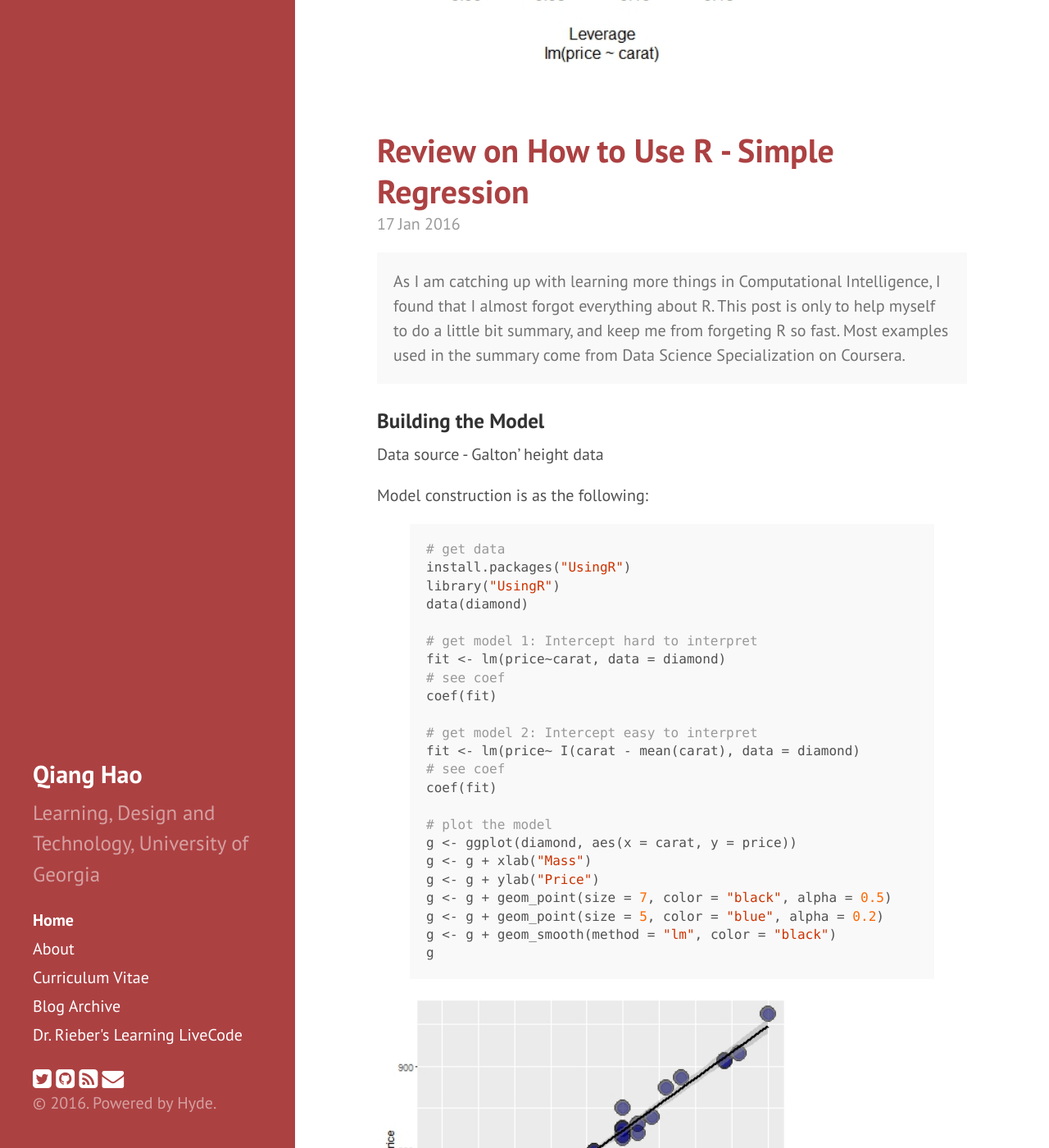
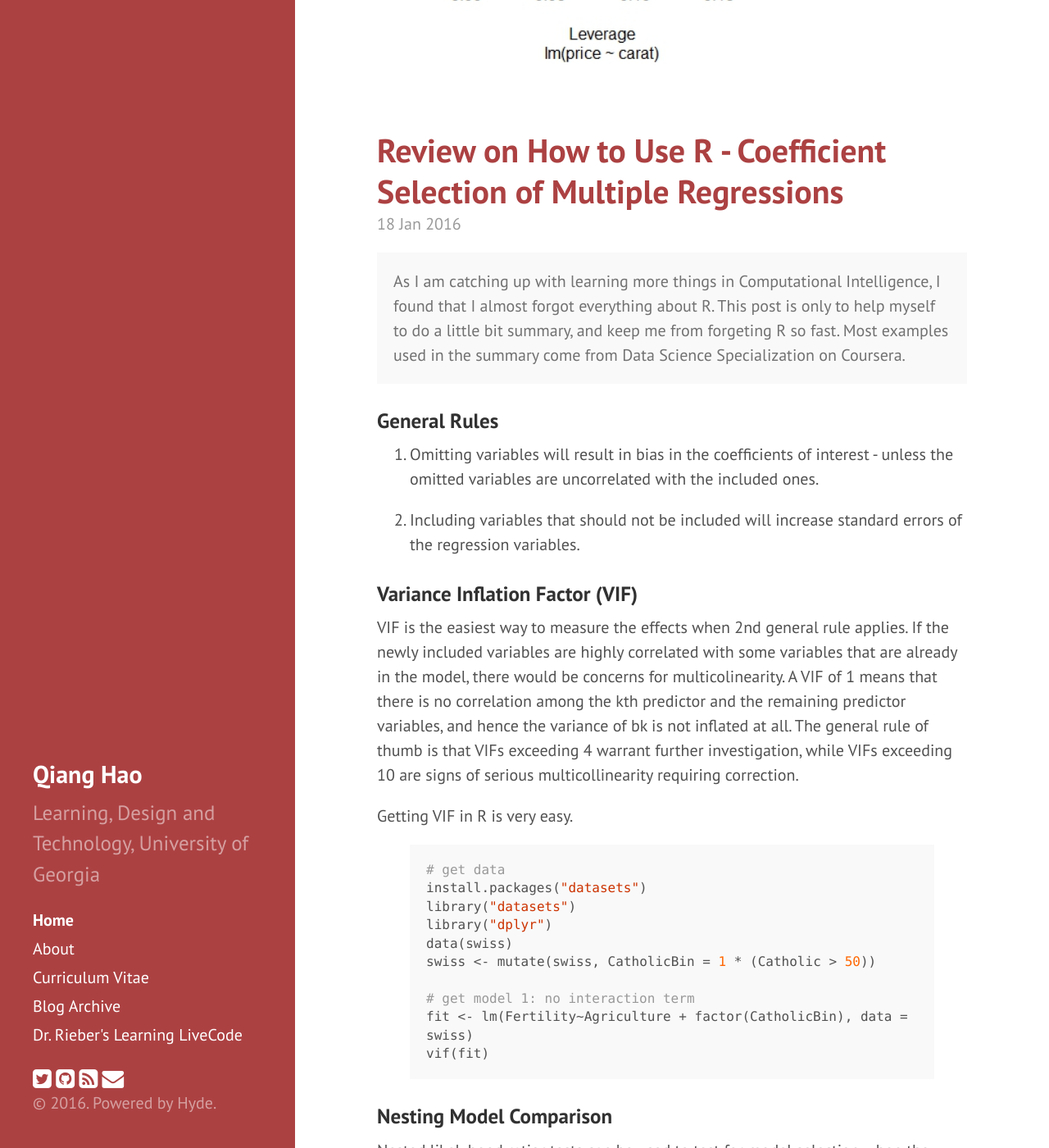
Before and after one commit to Neo-Hao/neo-hao.github.io, a Jekyll site: the page built from index.html, in a window 1280 px wide and 1400 px high, scrolled down 3192 px. Shown: the whole window at 82% size. Built offline with Jekyll 4.4.1, drawn with Linux system fonts in a browser that asks for light colours; nearby versions of some CDN libraries; Markdown is read by kramdown in place of the engine named in the settings; the list of posts is cut into pages by our own code; comment, search, counter and statistics services are not loaded; some of the changed text lies outside the part shown.

Commit message:
model selection

```diff
--- /dev/null
+++ b/_posts/2016-01-18-review-R-multi-regression-selection.md
@@ -0,0 +1,49 @@
+---
+layout: post
+title: Review on How to Use R - Coefficient Selection of Multiple Regressions
+---
+
+<div class="message">
+  As I am catching up with learning more things in Computational Intelligence, I found that I almost forgot everything about R. This post is only to help myself to do a little bit summary, and keep me from forgeting R so fast. Most examples used in the summary come from Data Science Specialization on Coursera.
+</div>
+
+### General Rules
+
+1. Omitting variables will result in bias in the coefficients of interest - unless the omitted variables are uncorrelated with the included ones.
+
+2. Including variables that should not be included will increase standard errors of the regression variables.
+
+### Variance Inflation Factor (VIF)
+
+VIF is the easiest way to measure the effects when 2nd general rule applies. If the newly included variables are highly correlated with some variables that are already in the model, there would be concerns for multicolinearity. A VIF of 1 means that there is no correlation among the kth predictor and the remaining predictor variables, and hence the variance of bk is not inflated at all. The general rule of thumb is that VIFs exceeding 4 warrant further investigation, while VIFs exceeding 10 are signs of serious multicollinearity requiring correction.
+
+Getting VIF in R is very easy.
+
+{% highlight r %}
+# get data
+install.packages("datasets")
+library("datasets")
+library("dplyr")
+data(swiss)
+swiss <- mutate(swiss, CatholicBin = 1 * (Catholic > 50))
+
+# get model 1: no interaction term
+fit <- lm(Fertility~Agriculture + factor(CatholicBin), data = swiss)
+vif(fit)
+{% endhighlight %}
+
+### Nesting Model Comparison
+
+Nested likelyhood ratior tests can be used to test for model selection when the models of interest are nested and without lots of parameters differentiating them.
+
+{% highlight r %}
+# when there are 2 models
+fit1 <- lm(Fertility~Agriculture, data = swiss)
+fit3 <- update(fit1, Fertility~Agriculture + Examination + Education)
+lrtest(fit1, fit3)
+# when there are more than 2 models
+fit1 <- lm(Fertility~Agriculture, data = swiss)
+fit3 <- update(fit1, Fertility~Agriculture + Examination + Education)
+fit5 <- update(fit1, Fertility~Agriculture + Examination + Education + factor(CatholicBin) + Infant.Mortality)
+anova(fit1, fit3, fit5)
+{% endhighlight %}
--- a/cv.md
+++ b/cv.md
@@ -62,6 +62,8 @@ title: Curriculum Vitae
 
 ### Manuscripts under Review
 
+* Hao, Q., Galyardt, A., Barnes, B., Branch, M. R., & Wright, E. (2016) Predicting the Relevance and Efficacy of Computer Science Students’ Questions on Question & Answer Platforms.
+
 * Hao, Q., Branch, M. R., & Jensen, L. (2015). The Effect of Precommitment on Student Achievement within a Project-Based Learning Environment.
 
 * Hao, Q., Barnes, B., Branch, M. R., & Wright, E. (2015). Predicting Computer Science Students’ Online Help-Seeking Tendencies.
@@ -104,7 +106,7 @@ title: Curriculum Vitae
 
 ### Workshop
 
-* Hao, Q. & Panke, S. (2016). Text Mining in Educational Contexts. Workshop at SITE 2016 Annual Meeting, Savannah, GA.
+* Hao, Q. & Panke, S. (2016). Introduction to Text Mining in Educational Research. Workshop at SITE 2016 Annual Meeting, Savannah, GA.
 
 * Hao, Q. & Branch, M. R. (2015). <a href="http://home.tobeneo.com/edutextmining/" target="_blank">Online Learning Analytics on Social Networking Sites: How to Tap the Potential of Data Mining in Research of Educational Technology</a>. Workshop at 2015 AECT Convention, Indianapolis, Indiana.
 
```
Also changed, not shown: _posts/2016-01-17-review-R-simple-regression.md (renamed from _posts/2016-01-17-review-R-simple-regression - Copy.md).
